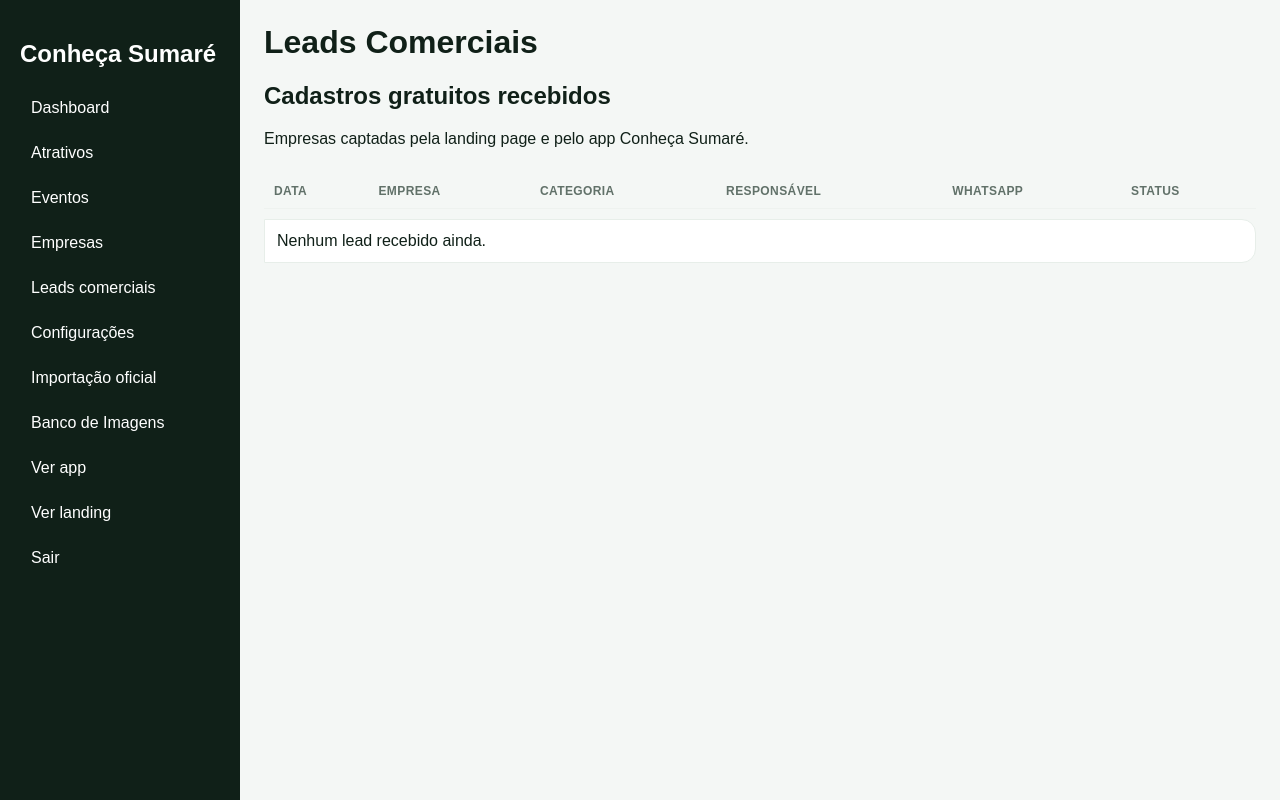
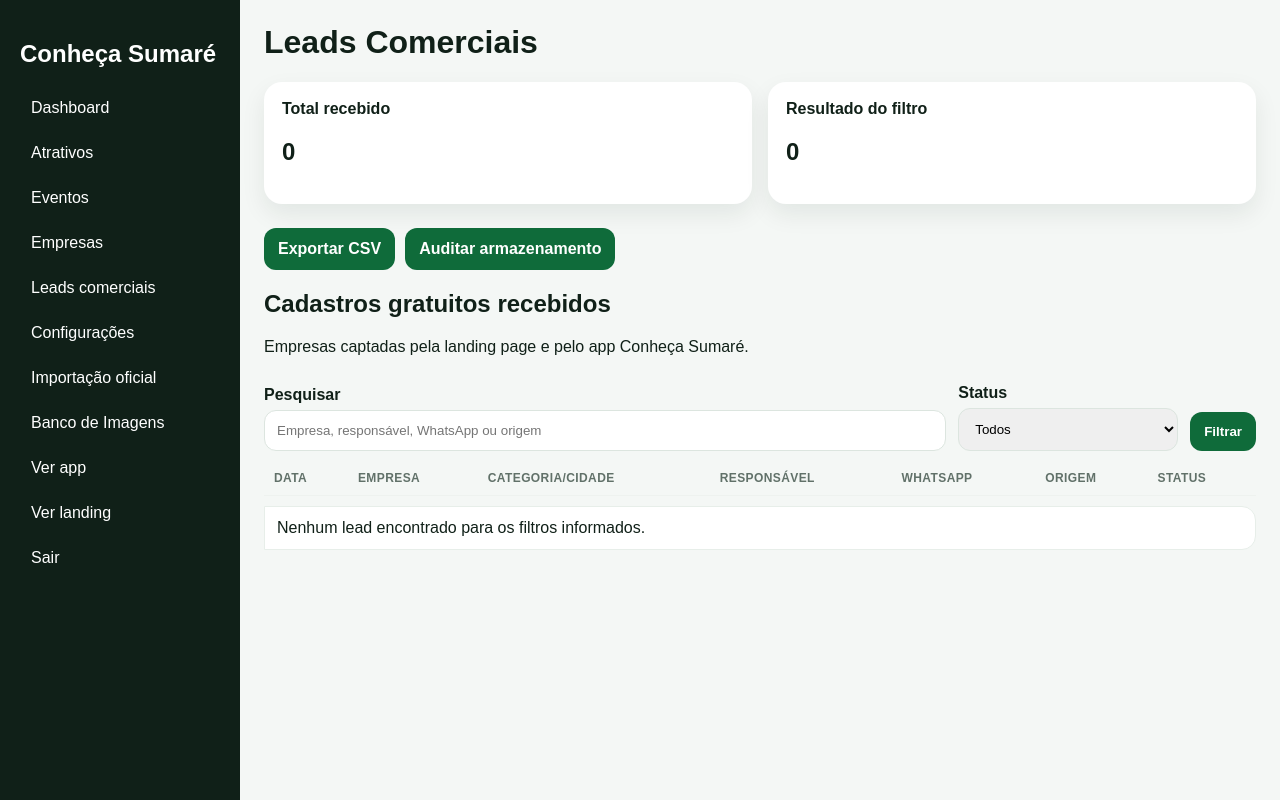
Before and after one commit to cschibelsky-star/VitrineAI-FACTORY-ENTERPRISE-X, a PHP site: page /admin/leads.php in a window 1280 px wide. Run offline with PHP 8.4, Linux system fonts and the light colour scheme; the visitor is signed in with stand-in values (Sample User, id 1).

Commit message:
Transforma listagem de leads em consulta auditável

```diff
--- a/products/guia-digital-turismo/implementacao_4_3/admin/leads.php
+++ b/products/guia-digital-turismo/implementacao_4_3/admin/leads.php
@@ -1,10 +1,75 @@
-<?php require_once 'auth.php'; require_once '../includes/functions.php'; include '_layout.php'; admin_header('Leads Comerciais');
-$leads = read_json('leads_empresas.json');
-$leads = array_reverse($leads);
+<?php
+require_once 'auth.php';
+require_once '../includes/functions.php';
+require_once '_layout.php';
+
+$leads = array_reverse(read_json('leads_empresas.json'));
+$q = trim($_GET['q'] ?? '');
+$statusFiltro = trim($_GET['status'] ?? '');
+
+$statusDisponiveis = [];
+foreach($leads as $lead){
+    $status = (string)($lead['status'] ?? 'novo');
+    $statusDisponiveis[$status] = true;
+}
+ksort($statusDisponiveis);
+
+$filtrados = array_values(array_filter($leads, function($lead) use ($q, $statusFiltro){
+    $status = (string)($lead['status'] ?? 'novo');
+    if($statusFiltro !== '' && $status !== $statusFiltro) return false;
+    if($q === '') return true;
+
+    $texto = implode(' ', [
+        $lead['nome'] ?? '',
+        $lead['categoria'] ?? '',
+        $lead['cidade'] ?? '',
+        $lead['bairro'] ?? '',
+        $lead['responsavel'] ?? '',
+        $lead['whatsapp'] ?? '',
+        $lead['email'] ?? '',
+        $lead['origem'] ?? '',
+    ]);
+
+    return stripos($texto, $q) !== false;
+}));
+
+admin_header('Leads Comerciais');
 ?>
-<div class="card"><h2>Cadastros gratuitos recebidos</h2><p>Empresas captadas pela landing page e pelo app Conheça Sumaré.</p></div>
-<table class="admin-table"><thead><tr><th>Data</th><th>Empresa</th><th>Categoria</th><th>Responsável</th><th>WhatsApp</th><th>Status</th></tr></thead><tbody>
-<?php foreach($leads as $l): ?><tr><td><?= h($l['data'] ?? '') ?></td><td><strong><?= h($l['nome'] ?? '') ?></strong><br><small><?= h($l['bairro'] ?? '') ?></small></td><td><?= h($l['categoria'] ?? '') ?></td><td><?= h($l['responsavel'] ?? '') ?><br><small><?= h($l['email'] ?? '') ?></small></td><td><?= h($l['whatsapp'] ?? '') ?></td><td><span class="status-pill"><?= h($l['status'] ?? 'novo') ?></span></td></tr><?php endforeach; ?>
-<?php if(!$leads): ?><tr><td colspan="6">Nenhum lead recebido ainda.</td></tr><?php endif; ?>
+<div class="cards">
+  <div class="stat"><strong>Total recebido</strong><h2><?= count($leads) ?></h2></div>
+  <div class="stat"><strong>Resultado do filtro</strong><h2><?= count($filtrados) ?></h2></div>
+</div>
+
+<div class="top-actions">
+  <a class="btn" href="exportar-leads.php">Exportar CSV</a>
+  <a class="btn" href="auditoria-leads.php">Auditar armazenamento</a>
+</div>
+
+<div class="card">
+  <h2>Cadastros gratuitos recebidos</h2>
+  <p>Empresas captadas pela landing page e pelo app Conheça Sumaré.</p>
+  <form method="get" style="display:grid;grid-template-columns:minmax(220px,1fr) 220px auto;gap:12px;align-items:end">
+    <div><label>Pesquisar</label><input name="q" value="<?= h($q) ?>" placeholder="Empresa, responsável, WhatsApp ou origem"></div>
+    <div><label>Status</label><select name="status"><option value="">Todos</option><?php foreach(array_keys($statusDisponiveis) as $status): ?><option value="<?= h($status) ?>"<?= $statusFiltro === $status ? ' selected' : '' ?>><?= h($status) ?></option><?php endforeach; ?></select></div>
+    <div><button class="btn" type="submit">Filtrar</button></div>
+  </form>
+</div>
+
+<table class="admin-table"><thead><tr><th>Data</th><th>Empresa</th><th>Categoria/Cidade</th><th>Responsável</th><th>WhatsApp</th><th>Origem</th><th>Status</th></tr></thead><tbody>
+<?php foreach($filtrados as $lead):
+    $digits = preg_replace('/\D+/', '', (string)($lead['whatsapp'] ?? ''));
+    $whatsappUrl = $digits !== '' ? 'https://wa.me/' . $digits : '';
+?>
+<tr>
+  <td><?= h($lead['data'] ?? ($lead['created_at'] ?? '')) ?></td>
+  <td><strong><?= h($lead['nome'] ?? '') ?></strong><br><small><?= h($lead['bairro'] ?? '') ?></small></td>
+  <td><?= h($lead['categoria'] ?? '') ?><br><small><?= h($lead['cidade'] ?? 'Sumaré') ?></small></td>
+  <td><?= h($lead['responsavel'] ?? '') ?><br><small><?= h($lead['email'] ?? '') ?></small></td>
+  <td><?php if($whatsappUrl): ?><a href="<?= h($whatsappUrl) ?>" target="_blank" rel="noopener noreferrer"><?= h($lead['whatsapp'] ?? '') ?></a><?php else: ?><?= h($lead['whatsapp'] ?? '') ?><?php endif; ?></td>
+  <td><?= h($lead['origem'] ?? 'não informada') ?></td>
+  <td><span class="status-pill"><?= h($lead['status'] ?? 'novo') ?></span></td>
+</tr>
+<?php endforeach; ?>
+<?php if(!$filtrados): ?><tr><td colspan="7">Nenhum lead encontrado para os filtros informados.</td></tr><?php endif; ?>
 </tbody></table>
 <?php admin_footer(); ?>
```
